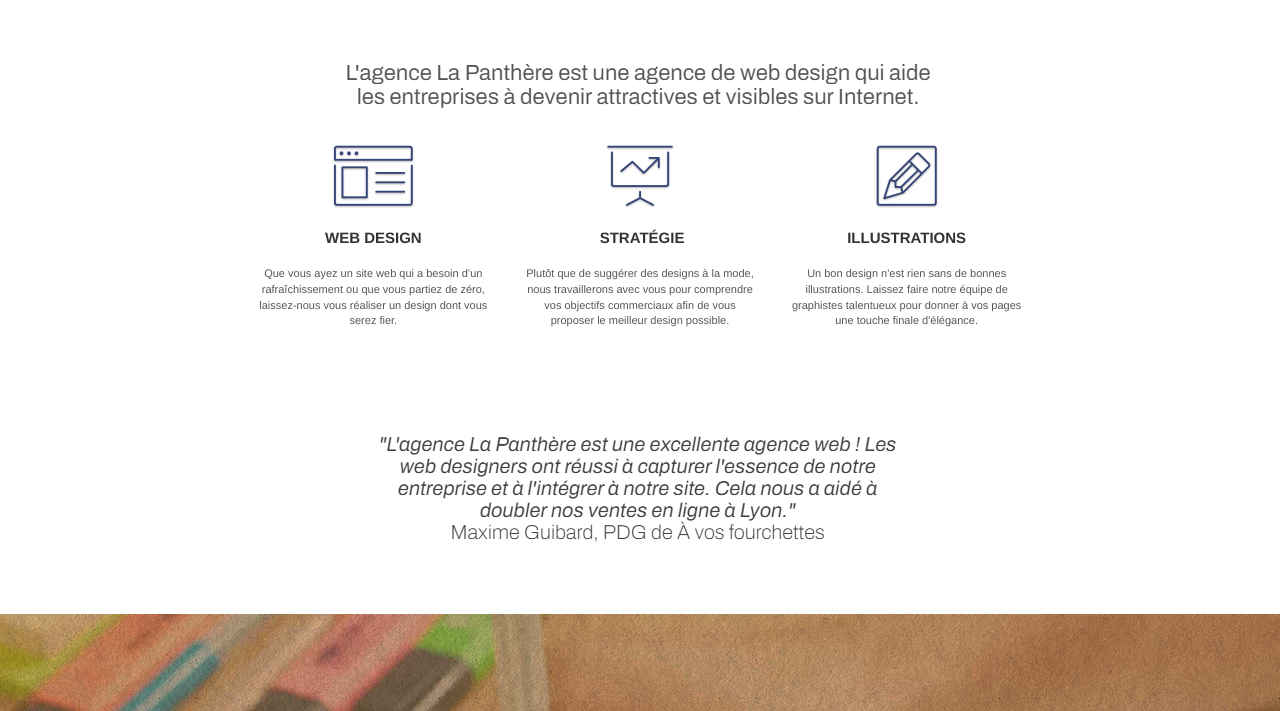
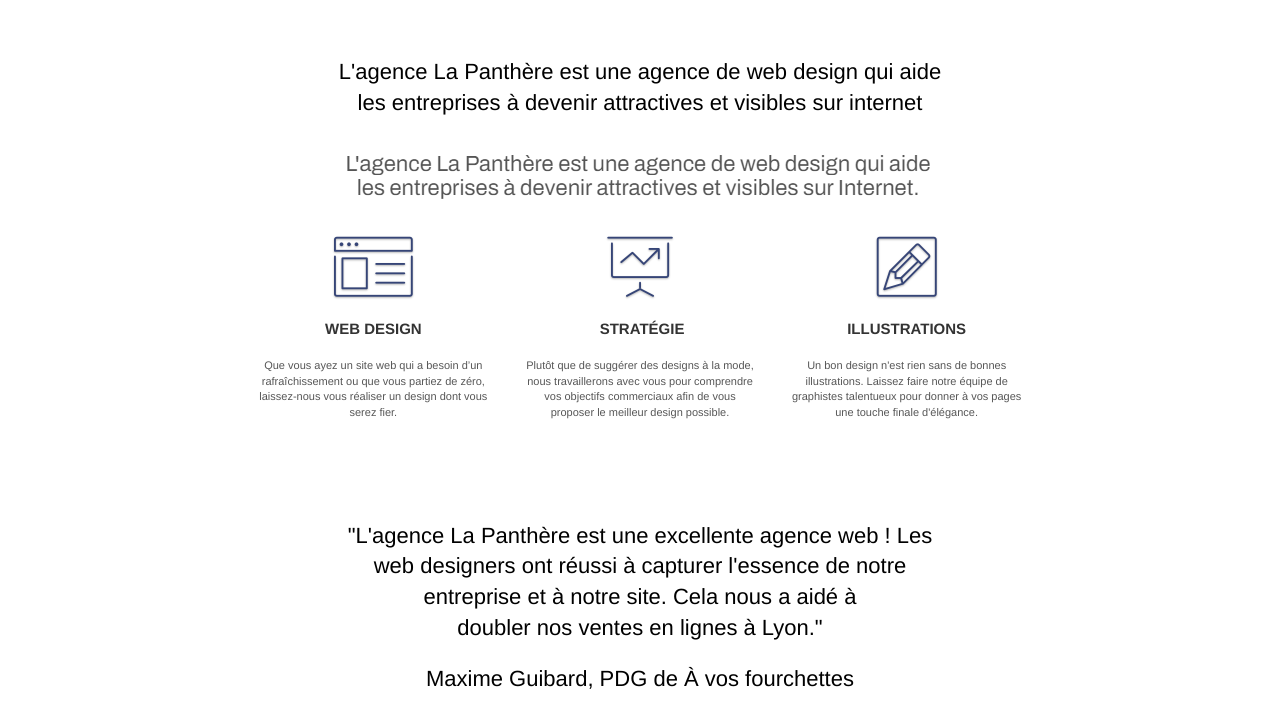
Before and after one commit to fanf-git/optimisez-un-site-web, a plain HTML site: page optimisez-un-site/modifier/index.html in a window 1280 px wide. Shown: the part 538-1249 px from the top of the page. Drawn offline with Linux system fonts and the light colour scheme.

Commit message:
image size

```diff
--- a/optimisez-un-site/modifier/index.html
+++ b/optimisez-un-site/modifier/index.html
@@ -84,6 +84,8 @@
 	<div class="container bloc-md">
 		<div class="row">
 			<div class="col-sm-12 text-center">
+				<h2 class="agence-web-0 mg-md text-center tc-white">L'agence La Panthère est une agence de web design qui aide <br> les entreprises à devenir attractives et visibles sur internet
+				</h2>
 				<img alt="agence web, agence web paris, web design paris, stratégie web" src="img/title.png" />
 			</div>
 		</div>
@@ -124,6 +126,9 @@
 		</div>
 		<div class="row voffset-lg voffset">
 			<div class="col-xs-12 col-md-8 col-md-offset-2 text-center">
+				<h2 class="agence-web-1 mg-md text-center tc-white">"L'agence La Panthère est une excellente agence web ! Les <br> web designers ont réussi à capturer l'essence de notre <br> entreprise et à notre site. Cela nous a aidé à <br> doubler nos ventes en lignes à Lyon."
+				</h2>
+				<h2 class="agence-web-2 mg-md text-center tc-white">Maxime Guibard, PDG de À vos fourchettes</h2>
 				<img alt="agence web, agence web paris, web design paris, stratégie web" src="img/citation.png" />
 
 			</div>
@@ -154,6 +159,9 @@
 	<div class="container bloc-lg">
 		<div class="row">
 			<div class="col-sm-12 text-center">
+				<h2 class="agence-web-3 mg-md text-center tc-white"> Nous travaillons avec beaucoup de clients, <br> voici nos réalisations
+
+				</h2>
 				<img alt="agence web, agence web paris, web design paris, stratégie web" src="img/title2.png" />
 			</div>
 		</div>
```
